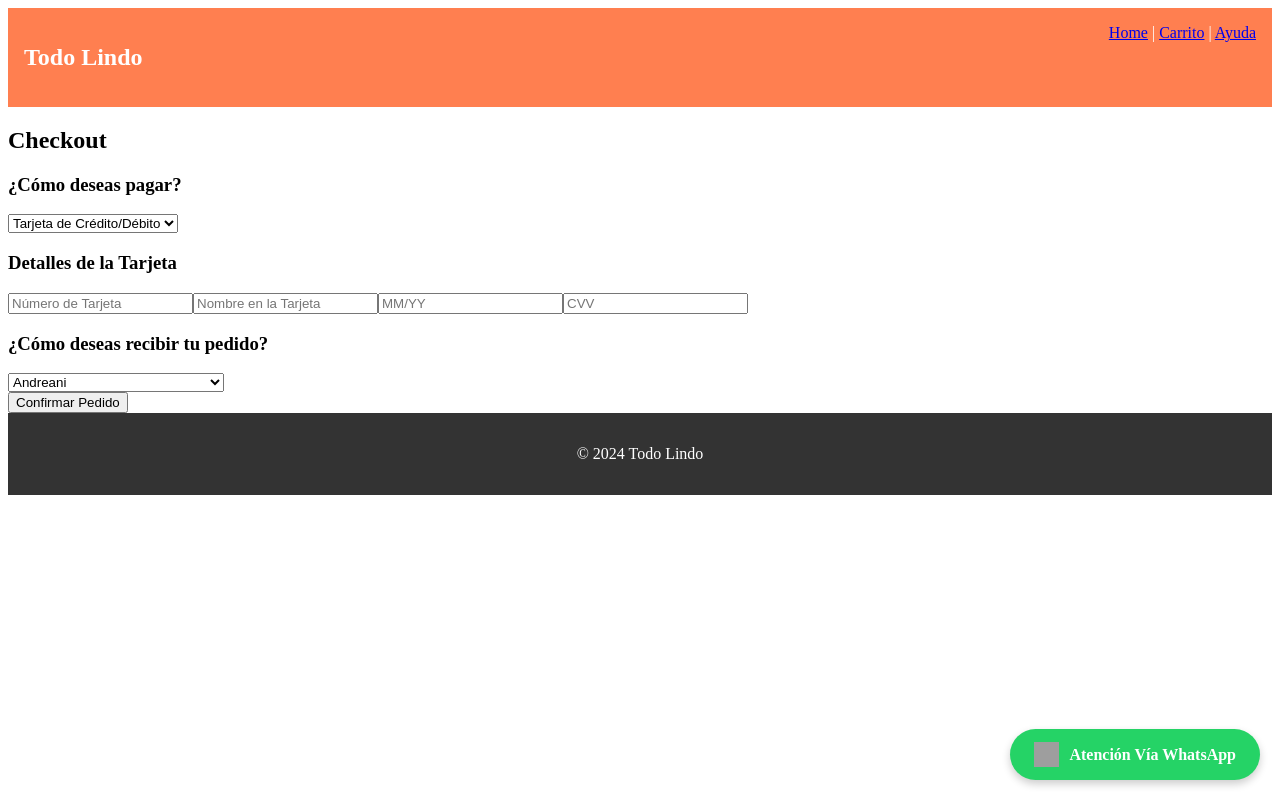
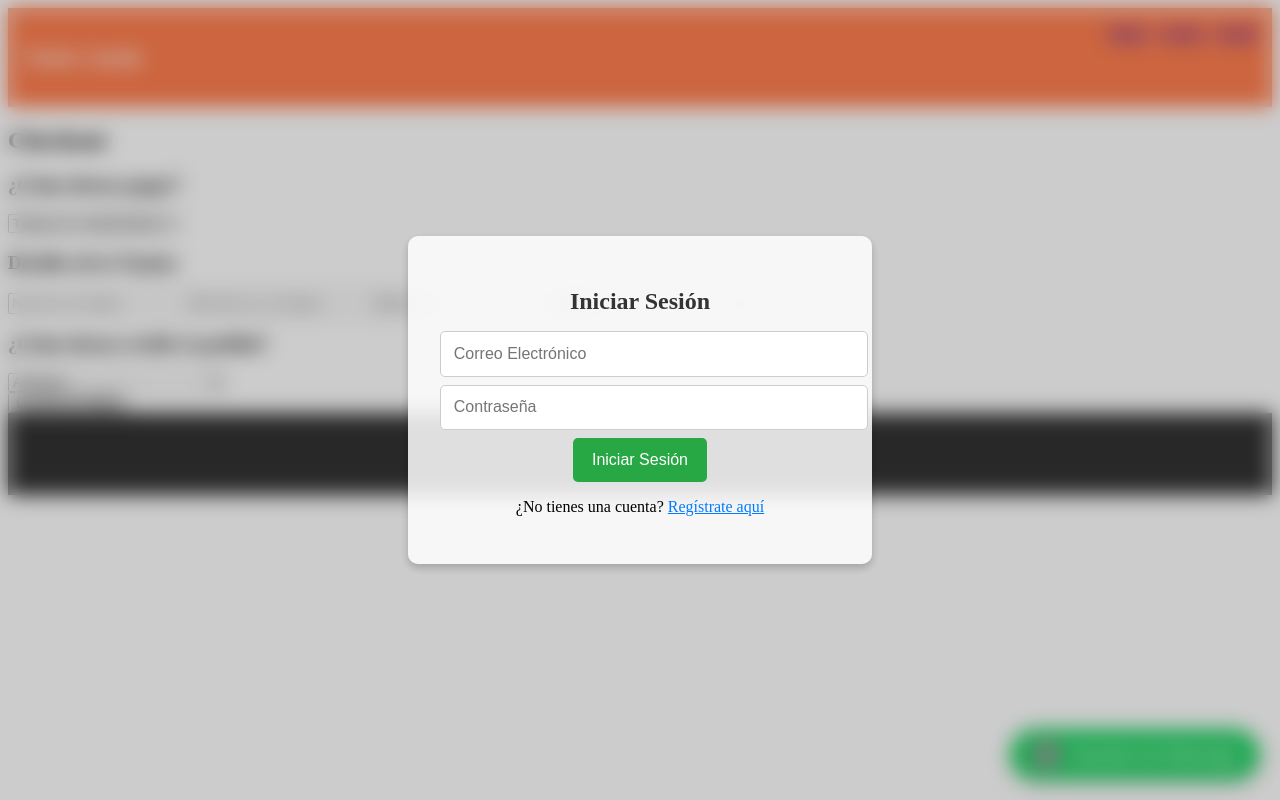
Before and after one commit to Ezequielagradnik/Website-Todo-Lindo, a React (Create React App) app in the folder frontend/: page /checkout in a window 1280 px wide. Built offline with nearby package versions, Linux system fonts and the light colour scheme; grey boxes are pictures that could not be loaded; the HTML template or start-up script is replaced by a standard one.

Commit message:
feat efecto para renderizar log in

```diff
--- a/frontend/src/App.js
+++ b/frontend/src/App.js
@@ -1,4 +1,4 @@
-import React from 'react';
+import React, { useState } from 'react';
 import { Routes, Route } from 'react-router-dom';
 import Header from './components/Header';
 import Footer from './components/Footer';
@@ -7,21 +7,35 @@ import Cart from './pages/Cart';
 import ProductDetails from './pages/ProductDetails';
 import Help from './pages/Help';
 import Checkout from './pages/Checkout';
+import Auth from './pages/Auth';
 import WhatsAppButton from './components/WhatsAppButton';
 
-const App = () => (
+const App = () => {
+  const [isAuthenticated, setIsAuthenticated] = useState(false);
+
+  const handleLogin = () => {
+    setIsAuthenticated(true); // Actualiza el estado al loguearse
+  };
+
+  return (
     <>
+      {/* Renderiza la Home desenfocada */}
+      <div className={isAuthenticated ? '' : 'blurred-background'}>
         <Header />
         <Routes>
           <Route path="/" element={<Home />} />
           <Route path="/cart" element={<Cart />} />
           <Route path="/product/:id" element={<ProductDetails />} />
           <Route path="/help" element={<Help />} />
-      <Route path="/Checkout" element={<Checkout/>} />
+          <Route path="/checkout" element={<Checkout />} />
         </Routes>
-    <WhatsAppButton /> {}
         <Footer />
+        <WhatsAppButton />
+      </div>
+      {}
+      {!isAuthenticated && <Auth onLogin={handleLogin} />}
     </>
   );
+};
 
 export default App;
--- a/frontend/src/Auth.css
+++ b/frontend/src/Auth.css
@@ -1,13 +1,19 @@
 .auth-container {
+    position: fixed; /* Permanece fijo en la pantalla */
+    top: 0;
+    left: 0;
+    width: 100%;
+    height: 100vh;
     display: flex;
     justify-content: center;
     align-items: center;
-    height: 100vh;
-    background: linear-gradient(135deg, #ff7f50, #ff4e00);
+    backdrop-filter: blur(10px); /* Desenfoque del contenido detrás */
+    background-color: rgba(0, 0, 0, 0.2); /* Oscurece un poco */
+    z-index: 1000; /* Asegura que esté por encima de la Home */
   }
 
   .auth-form {
-    background: white;
+    background: rgba(255, 255, 255, 0.85); /* Fondo blanco semi-transparente */
     padding: 2rem;
     border-radius: 10px;
     box-shadow: 0 4px 8px rgba(0, 0, 0, 0.2);
@@ -40,7 +46,6 @@
     cursor: pointer;
     font-size: 1rem;
     transition: background-color 0.3s ease-in-out;
-    margin-top: 1rem;
   }
 
   .auth-button:hover {
--- a/frontend/src/pages/Auth.js
+++ b/frontend/src/pages/Auth.js
@@ -1,5 +1,5 @@
 import React, { useState } from 'react';
-import './Auth.css';
+import '../Auth.css';
 
 const Auth = ({ onLogin }) => {
   const [isLogin, setIsLogin] = useState(true); // Alternar entre login y register
@@ -18,14 +18,15 @@ const Auth = ({ onLogin }) => {
 
   const handleSubmit = (e) => {
     e.preventDefault();
-    console.log('Form Data:', formData);
 
     if (!isLogin && formData.password !== formData.confirmPassword) {
       alert('Las contraseñas no coinciden');
       return;
     }
 
+    // Simulación de autenticación
     alert(isLogin ? 'Iniciando sesión...' : 'Registrando usuario...');
+    onLogin(); // Llama a la función para marcar como autenticado
   };
 
   return (
```
Lines whose indentation alone changed are shown as unchanged.
